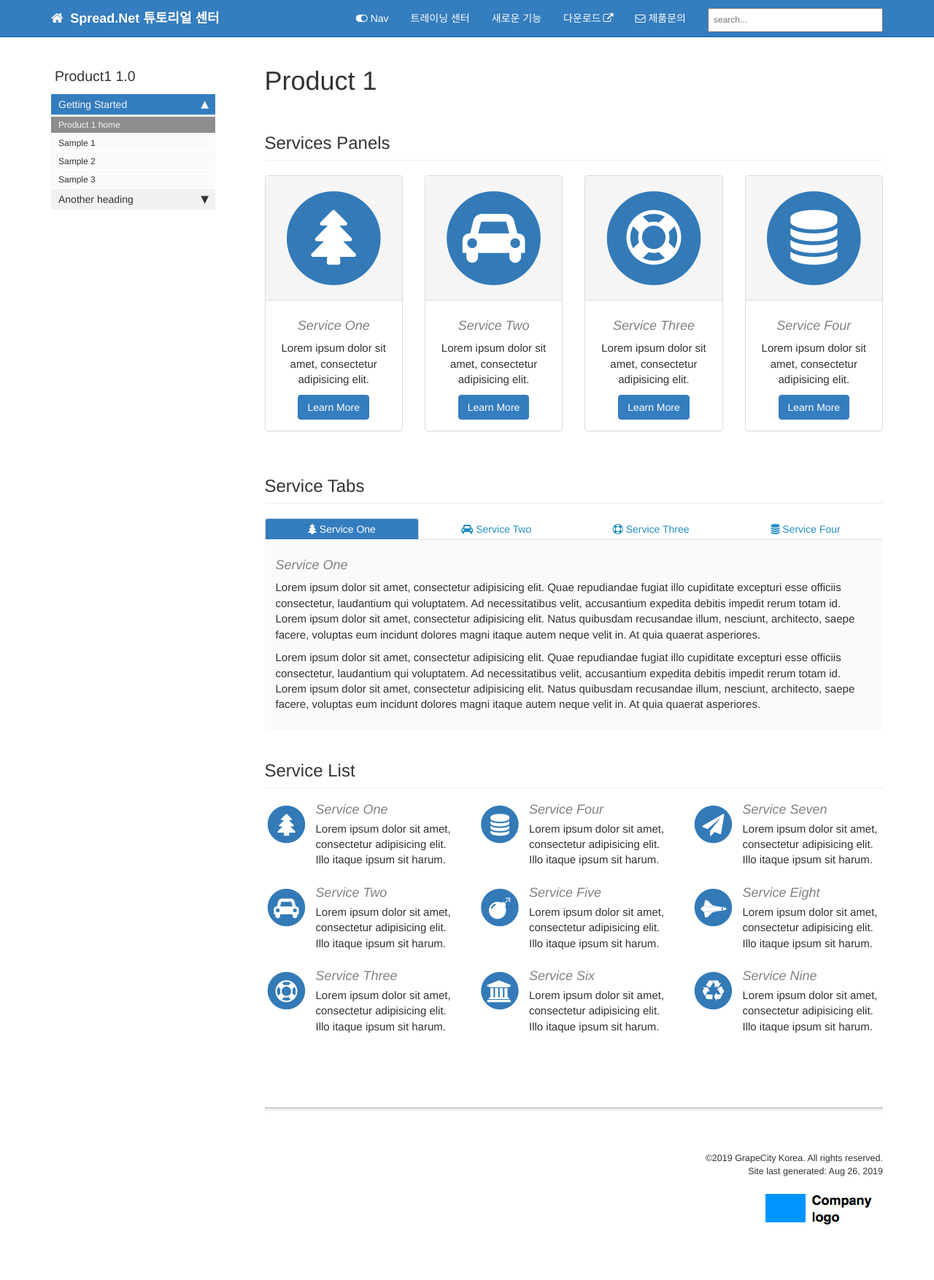
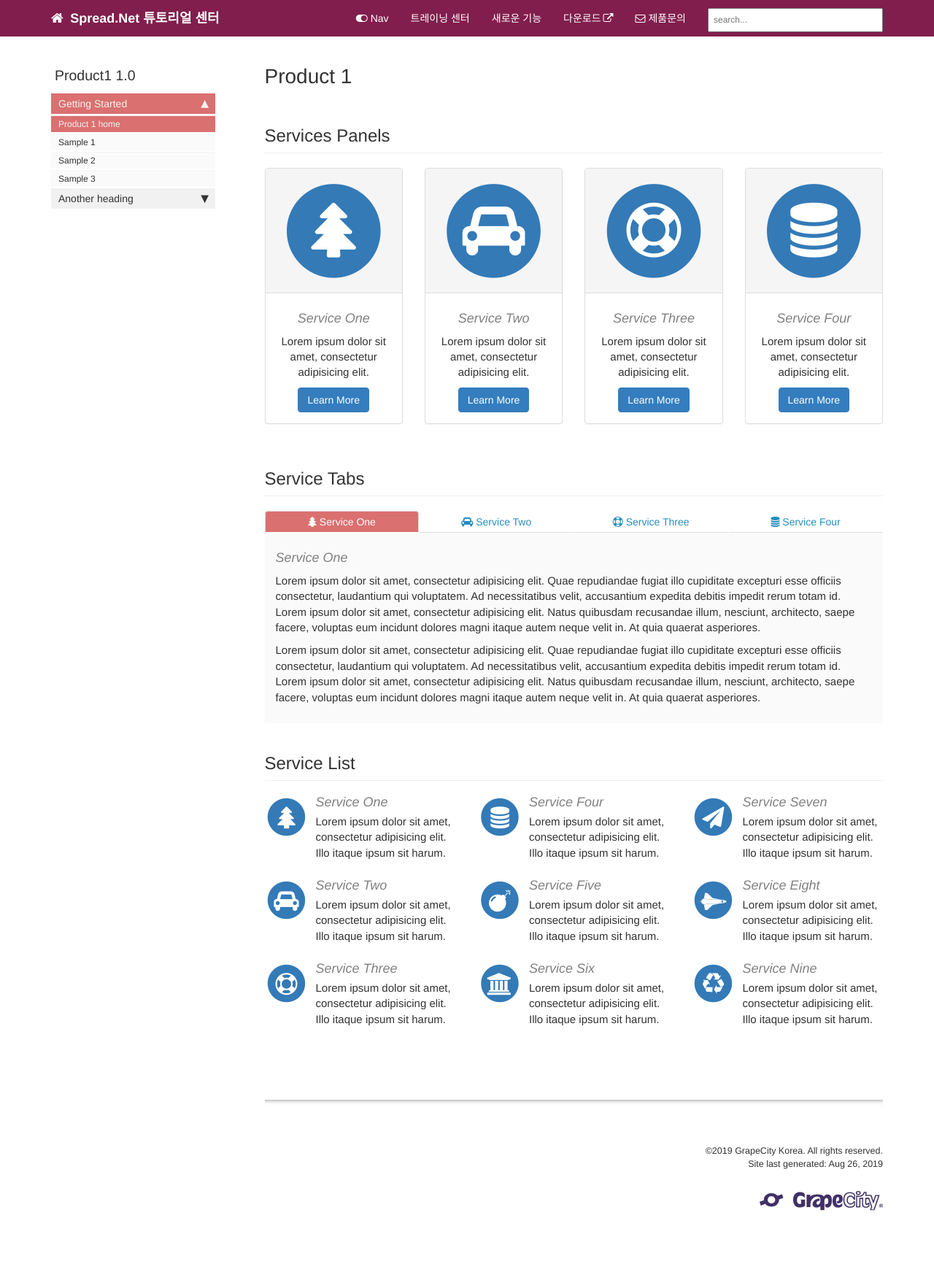
Before and after one commit to grapecity-korea/SP.NETraining.github.io, a Jekyll site: the page built from pages/product1/p1_landing_page.html, in a window 1280 px wide. Shown: the whole page at 73% size. Built offline with Jekyll 4.4.1, drawn with Linux system fonts in a browser that asks for light colours; comment, search, counter and statistics services are not loaded.

Commit message:
배경색 수정

```diff
--- a/_includes/head.html
+++ b/_includes/head.html
@@ -14,7 +14,8 @@
 <link rel="stylesheet" href="css/customstyles.css">
 <link rel="stylesheet" href="css/boxshadowproperties.css">
 <!-- most color styles are extracted out to here -->
-<link rel="stylesheet" href="css/theme-blue.css">
+<!-- <link rel="stylesheet" href="css/theme-blue.css"> -->
+<link rel="stylesheet" href="css/theme-gck.css">
 
 <script src="https://cdnjs.cloudflare.com/ajax/libs/jquery/3.3.1/jquery.min.js"></script>
 
--- a/_includes/head_print.html
+++ b/_includes/head_print.html
@@ -11,7 +11,7 @@
 <link rel="stylesheet" href="{{ "/css/bootstrap.min.css" | prepend: site.baseurl | prepend: site.url }}">
 <link rel="stylesheet" href="{{ "/css/modern-business.css" | prepend: site.baseurl | prepend: site.url }}">
 <link rel="stylesheet" href="{{ "/css/customstyles.css" | prepend: site.baseurl | prepend: site.url }}">
-<link rel="stylesheet" href="{{ "/css/theme-blue.css" | prepend: site.baseurl | prepend: site.url }}">
+<link rel="stylesheet" href="{{ "/css/theme-gck.css" | prepend: site.baseurl | prepend: site.url }}">
 <link rel="stylesheet" href="{{ "/css/syntax.css" | prepend: site.baseurl | prepend: site.url }}">
 <link rel="stylesheet" href="{{ "/css/printstyles.css" | prepend: site.baseurl }}">
 
--- /dev/null
+++ b/css/theme-gck.css
@@ -0,0 +1,156 @@
+.summary {
+  color: #808080;
+  border-left: 5px solid #6d6d6d;
+  font-size: 16px;
+  line-height: 24px;
+}
+
+h3 {
+  color: #333333;
+}
+h4 {
+  color: #808080;
+}
+
+.nav-tabs > li.active > a,
+.nav-tabs > li.active > a:hover,
+.nav-tabs > li.active > a:focus {
+  background-color: #248ec2;
+  color: white;
+}
+
+.nav li a:hover {
+  background-color: #f8cace;
+  color: #333;
+}
+
+.nav li.active > a{
+  background-color: #da706f;
+}
+
+div.navbar-collapse .dropdown-menu > li > a:hover {
+  background-color: #347dbe;
+}
+
+.nav li.thirdlevel > a {
+  background-color: #fafafa !important;
+  color: #248ec2;
+  font-weight: bold;
+}
+
+a[data-toggle="tooltip"] {
+  color: #649345;
+  font-style: italic;
+  cursor: default;
+}
+
+.navbar-inverse {
+  background-color: #811e4d;
+  border: 0px;
+}
+
+.navbar-inverse .navbar-nav > li > a,
+.navbar-inverse .navbar-brand {
+  color: white;
+}
+
+.navbar-inverse .navbar-nav > li > a:hover,
+a.fa.fa-home.fa-lg.navbar-brand:hover {
+  color: #f0f0f0;
+}
+
+a.navbar-brand:hover {
+  color: #f0f0f0;
+}
+
+.navbar-inverse .navbar-nav > .open > a,
+.navbar-inverse .navbar-nav > .open > a:hover,
+.navbar-inverse .navbar-nav > .open > a:focus {
+  color: #015cae;
+}
+
+.navbar-inverse .navbar-nav > .open > a,
+.navbar-inverse .navbar-nav > .open > a:hover,
+.navbar-inverse .navbar-nav > .open > a:focus {
+  background-color: #015cae;
+  color: #ffffff;
+}
+
+.navbar-inverse .navbar-collapse,
+.navbar-inverse .navbar-form {
+  border-color: #248ec2 !important;
+}
+
+.btn-primary {
+  color: #ffffff;
+  background-color: #347dbe;
+  border-color: #347dbe;
+}
+
+.navbar-inverse .navbar-nav > .active > a,
+.navbar-inverse .navbar-nav > .active > a:hover,
+.navbar-inverse .navbar-nav > .active > a:focus {
+  color: #811e4d;
+  background-color: #fff;
+}
+
+.btn-primary:hover,
+.btn-primary:focus,
+.btn-primary:active,
+.btn-primary.active,
+.open .dropdown-toggle.btn-primary {
+  background-color: #248ec2;
+  border-color: #347dbe;
+}
+
+.printTitle {
+  color: #015cae !important;
+}
+
+body.print h1 {
+  color: #015cae !important;
+  font-size: 28px !important;
+}
+body.print h2 {
+  color: #595959 !important;
+  font-size: 20px !important;
+}
+body.print h3 {
+  color: #e50e51 !important;
+  font-size: 14px !important;
+}
+body.print h4 {
+  color: #679dce !important;
+  font-size: 14px;
+  font-style: italic !important;
+}
+
+.anchorjs-link:hover {
+  color: #216f9b;
+}
+
+div.sidebarTitle {
+  color: #015cae;
+}
+
+li.sidebarTitle {
+  margin-top: 20px;
+  font-weight: normal;
+  font-size: 130%;
+  color: #333333;
+  margin-bottom: 10px;
+  margin-left: 5px;
+}
+
+.navbar-inverse .navbar-toggle:focus,
+.navbar-inverse .navbar-toggle:hover {
+  background-color: #015cae;
+}
+
+.navbar-inverse .navbar-toggle {
+  border-color: #015cae;
+}
+
+div#tg-sb-content h1 {
+  font-size: 28px;
+}
```
Also changed, not shown: images/company_logo.png, images/favicon.ico.
